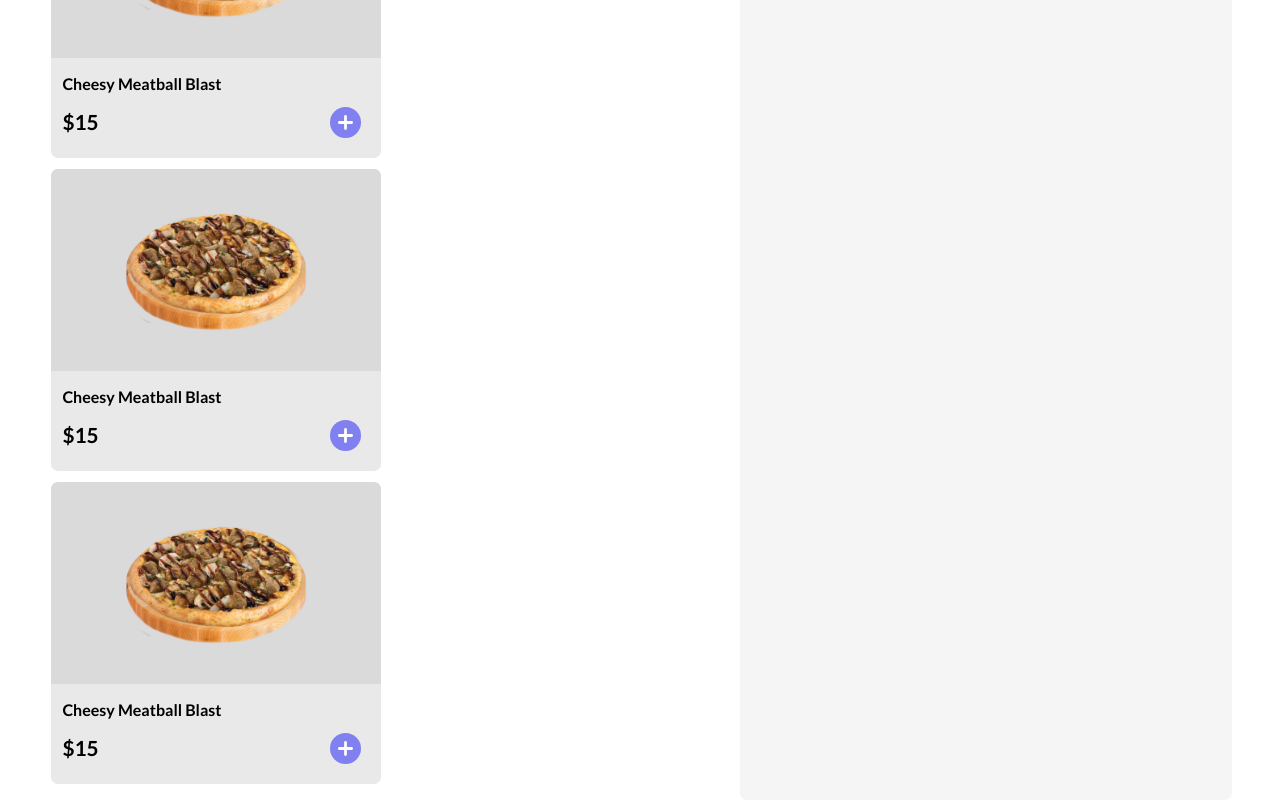
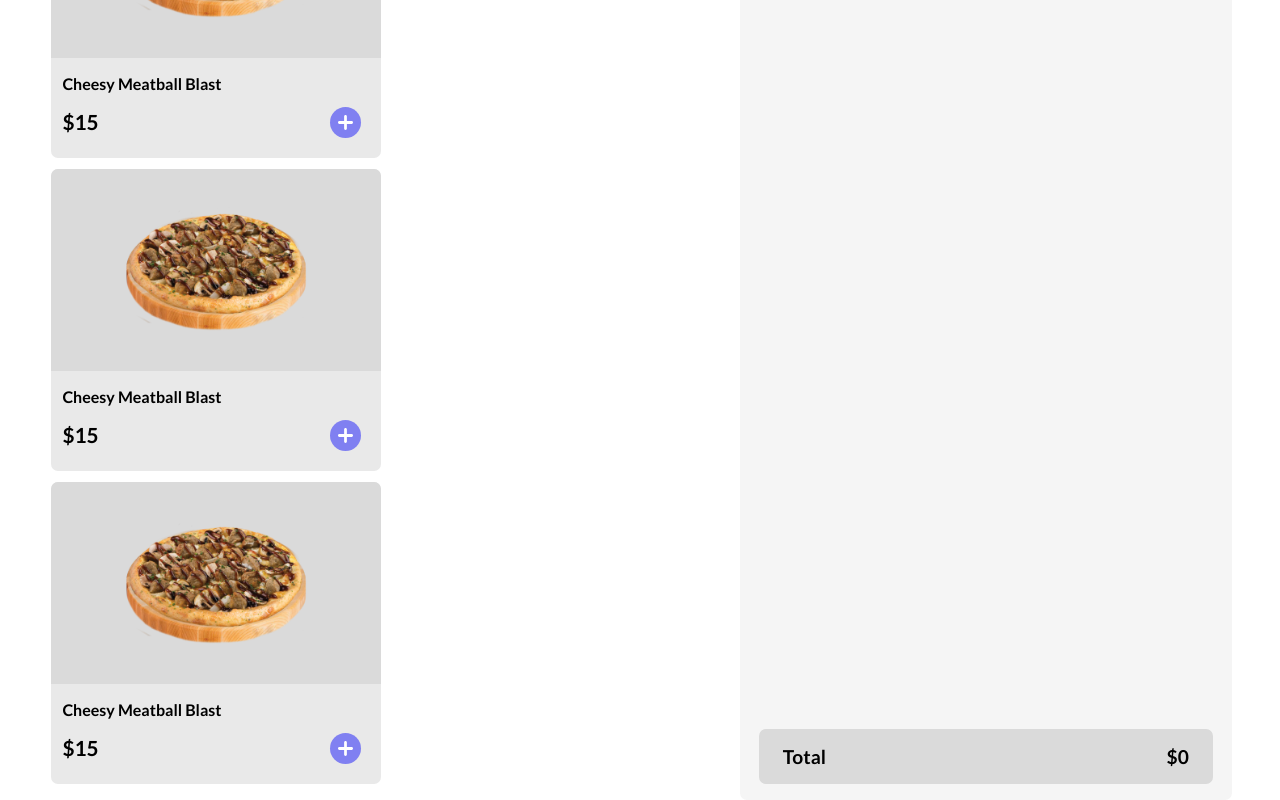
Before and after one commit to donnisnoni/pizza-store, a Svelte app: page / in a window 1280 px wide. Shown: the part 836-1636 px from the top of the page. Built offline with nearby package versions, Linux system fonts and the light colour scheme.

Commit message:
Add total cart price
Signed-off-by: Don Alfons Nisnoni <don@kronosinvestments.net>

```diff
--- a/src/App.svelte
+++ b/src/App.svelte
@@ -51,6 +51,11 @@
     carts.update((prevCarts) => [...prevCarts, currentSelectedPizza]);
     selectTopingModal.close();
   }
+
+  $: pizzaCartTotal = $carts
+    .map((pizza) => (!!pizza.discountPrice ? pizza.discountPrice : pizza.price))
+    .reduce((a, b) => a + b, 0);
+  $: topingsCartTotal = $carts.map((pizza) => pizza.topings.map((toping) => toping.price)).flat().reduce((a, b) => a + b, 0)
 </script>
 
 <heading class="main-heading">
@@ -74,6 +79,9 @@
         <CartItem item={cart} />
       {/each}
     </div>
+    <div class="cart-total">
+      Total <span class="price">${pizzaCartTotal + topingsCartTotal}</span>
+    </div>
   </div>
 
   <SelectTopingsModal
--- a/src/components/CartItem.svelte
+++ b/src/components/CartItem.svelte
@@ -3,7 +3,7 @@
 
   $: totalTopingPrice = item.topings
     .map((toping) => toping.price)
-    .reduce((a, b) => a + b);
+    .reduce((a, b) => a + b, 0);
   $: pizzaPrice = item.discountPrice ? item.discountPrice : item.price;
 </script>
 
--- a/src/styles/main.scss
+++ b/src/styles/main.scss
@@ -147,6 +147,8 @@ body {
 .cart-wrapper {
   background-color: #f5f5f5;
   border-radius: var(--border-radius);
+  display: flex;
+  flex-direction: column;
   margin: 0 1rem;
   flex-basis: 100%;
 
@@ -199,10 +201,23 @@ body {
       gap: 10px;
     }
 
-    .pizza-price {
-      margin-left: auto;
+    .pizza-price {margin-left: auto;
       font-size: 0.8rem;
       font-weight: bold;
+    }
+  }
+
+  .cart-total {
+    display: flex;
+    margin-top: auto;
+    font-size: 1.2rem;
+    font-weight: bold;
+    padding: 1rem 1.5rem;
+    border-radius: var(--border-radius);
+    background-color: #dadada;
+
+    .price {
+      margin-left: auto;
     }
   }
 }
```
